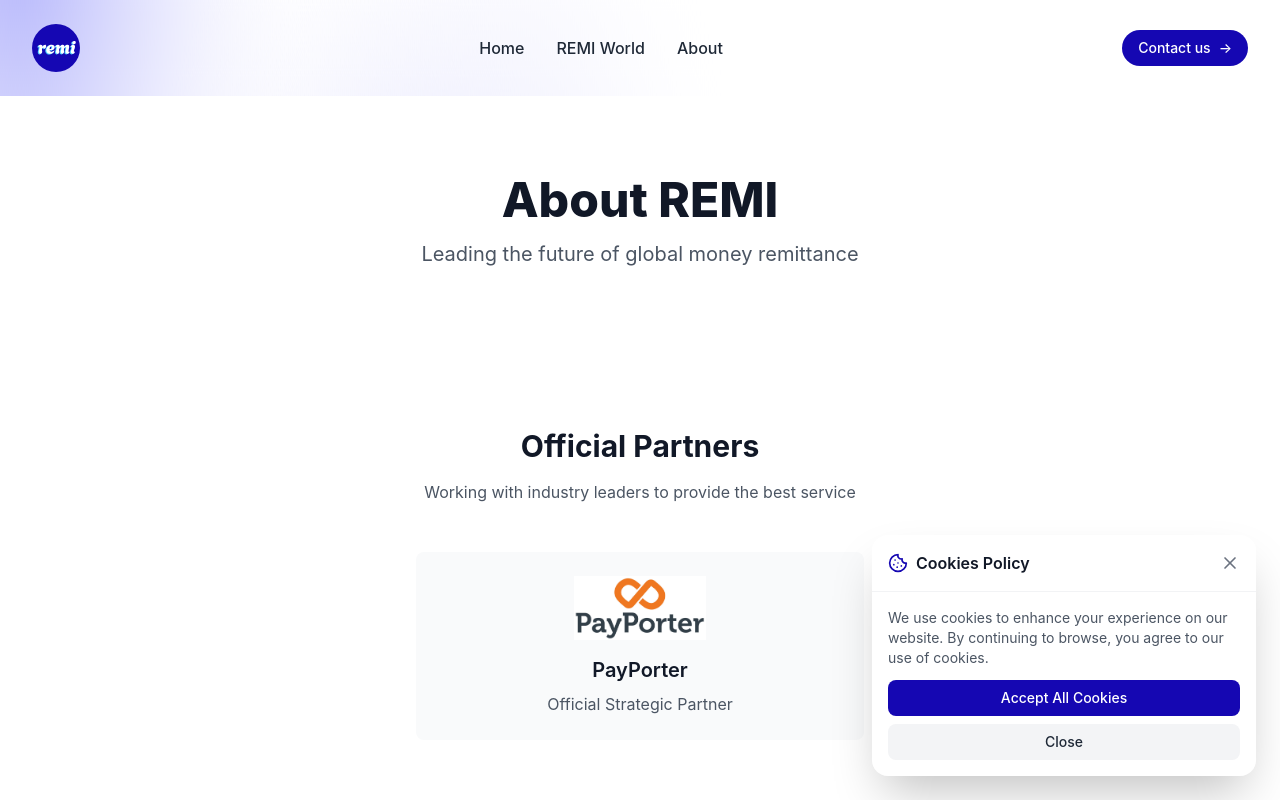
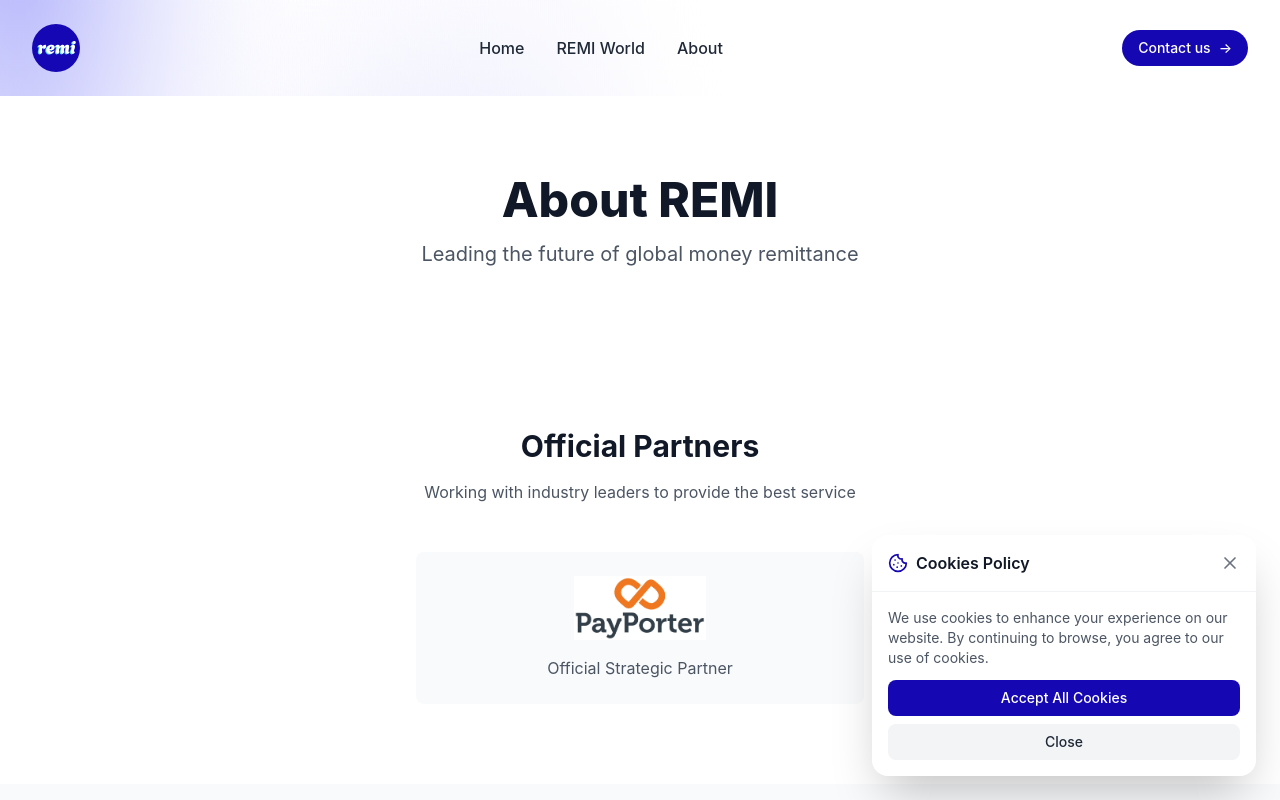
Before and after one commit to klinsergei/sb1-ryxtq66a-remi, a React (Vite) app: page /about in a window 1280 px wide. Built offline with nearby package versions, Linux system fonts and the light colour scheme; what tailwindcss-filters would draw is missing.

Commit message:
Update About.tsx
deleted
              <h3 className="text-xl font-semibold mb-2">PayPorter</h3>

```diff
--- a/src/pages/About.tsx
+++ b/src/pages/About.tsx
@@ -31,7 +31,6 @@
                 alt="PayPorter Logo"
                 className="h-16 mx-auto mb-4 object-contain"
               />
-              <h3 className="text-xl font-semibold mb-2">PayPorter</h3>
               <p className="text-gray-600">Official Strategic Partner</p>
             </a>
           </div>
```
